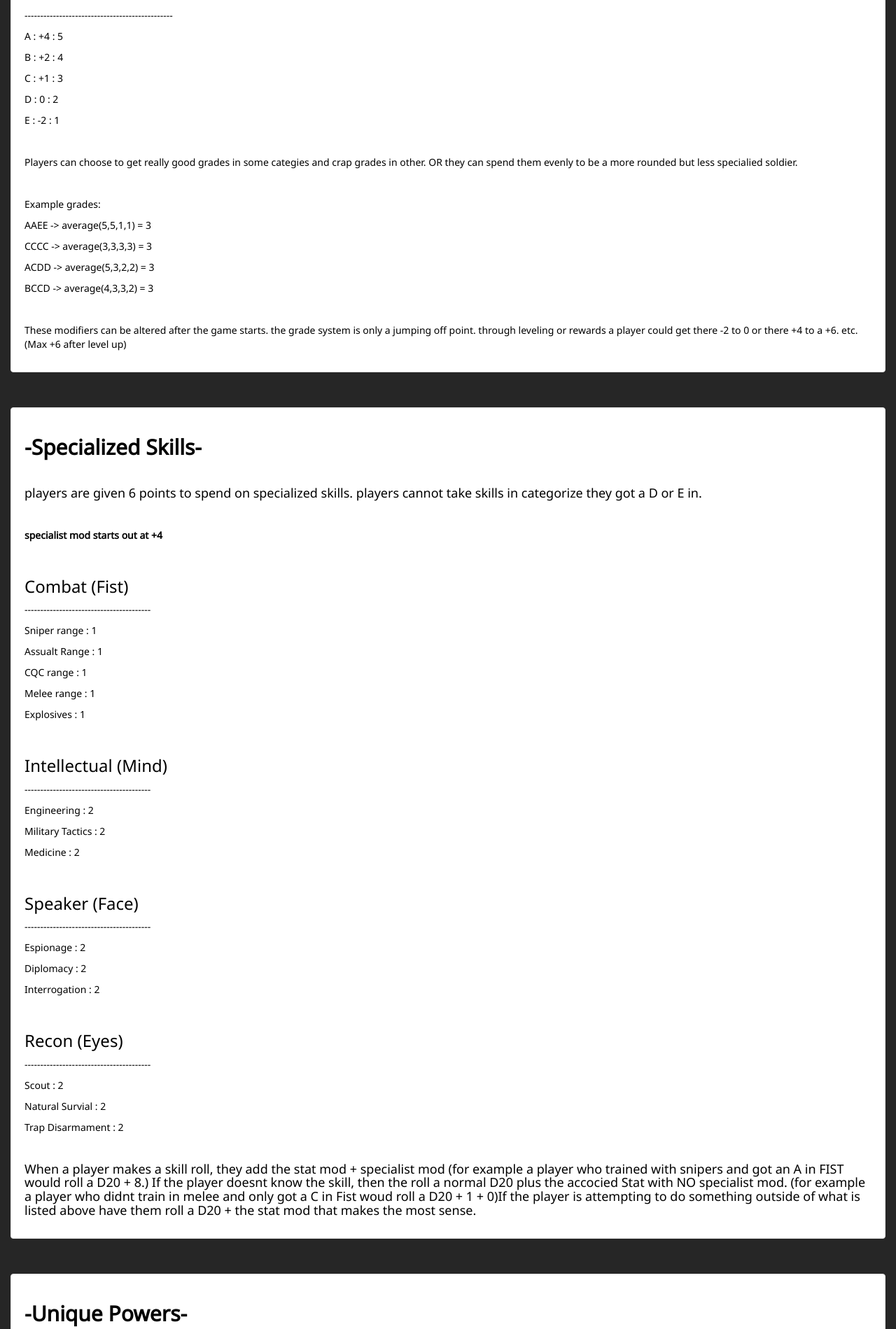
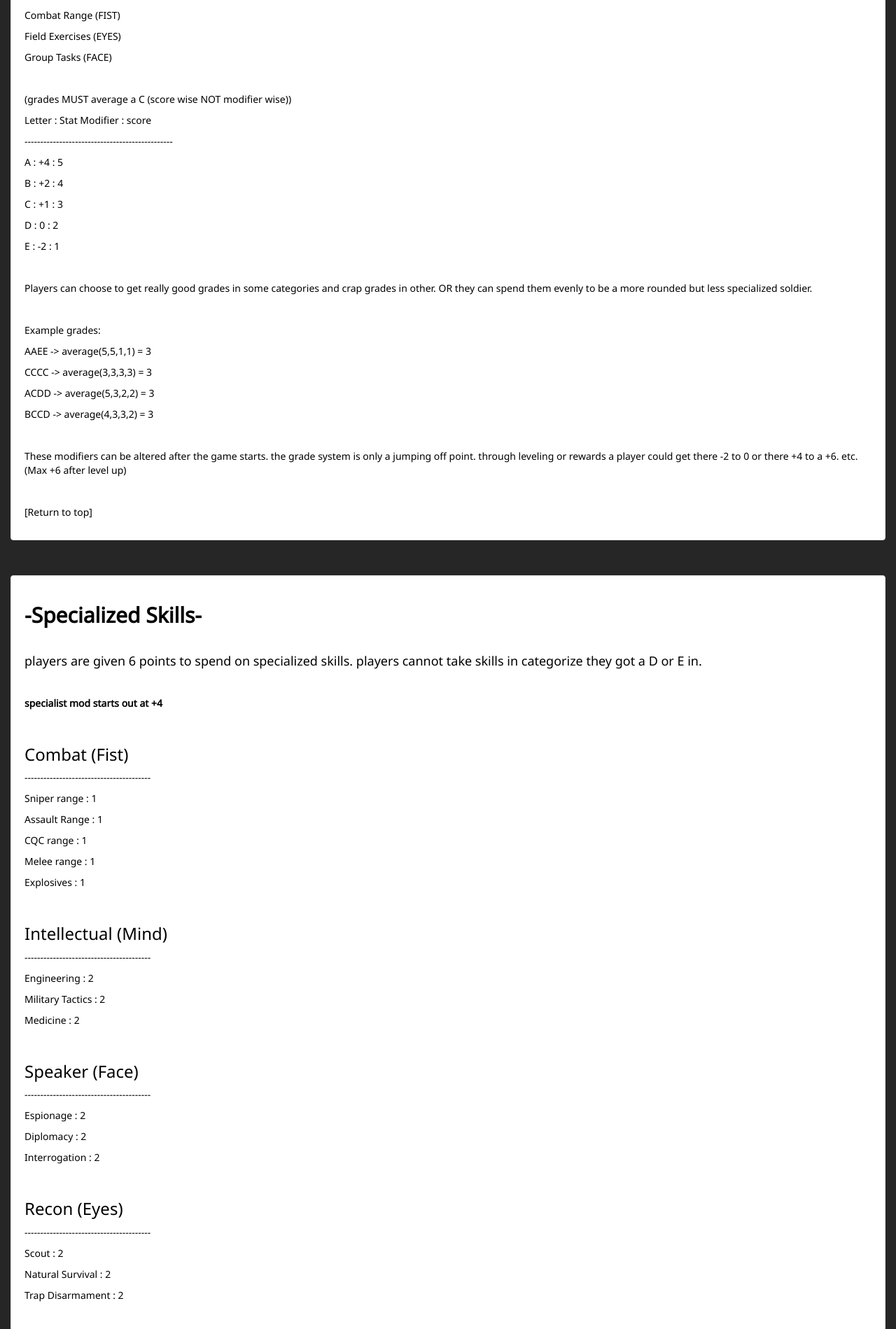
Before and after one commit to EndArixx/Projects, a Django app: page /RPG/PlayerHandbook in a window 1280 px wide. Shown: the part 2202-4101 px from the top of the page at 70% size. Run offline with Django 3.2, Linux system fonts and the light colour scheme; some libraries are stand-ins or nearby versions.

Commit message:
Player handbook update
Added some links to the return to the top.

```diff
--- a/Table Top RPG Stat Website/Core/stats/templates/stats/playerHB.html
+++ b/Table Top RPG Stat Website/Core/stats/templates/stats/playerHB.html
@@ -15,7 +15,7 @@
 
 
 	<p>&nbsp;</p>
-
+	<section id = 'contents'>
 	<div class = well-lg>
 	<h2> <b>Contents </b></h2>
 	<h4><li><a href = "#intro">Introduction</a></h4></li>
@@ -35,11 +35,13 @@
 	<h4><li><a href = "#lvl"> Leveling </a></h4></li>
 	<h4><li><a href = "#tank"> The Tank </a></h4></li>
 	</div>
+	</section>
 
 	<section id = 'intro'>
 	<h2><strong>-Introduction-</strong></h2>
 	<h4>Welcome to the forest. you are a WW1 Tank squadron who is about to enter an inter-dimensional rift known as 'The Forest'.</h4>
 	</section>
+	<p>&nbsp;</p><p><a href = "#contents">[Return to top]</a></p>
 
 	<p>&nbsp;</p>
 	<section id = 'stat'>
@@ -58,6 +60,7 @@
 			<p>&emsp;This is based on the technology itself. for example a tank could have a tech stat of +5 which the driver would roll to try and cross a muddy field</p>
 		<h3><strong>Power</strong>:</h3>
 			<p>&emsp; This would be used for any kind of magic stat or super power. each spell/spell group or power would have a unique ability mode per player. (Could be used for curtain hidden abilities) this stat can grow as the player learns how to use it. for example if a player learns fireball it would start +0 but after a while as they use it a lot it would become +1 and so on</p>
+			<p>&nbsp;</p><p><a href = "#contents">[Return to top]</a></p>
 	</div></section>
 
 
@@ -70,6 +73,7 @@
 	<h4>When a player rolls a natural 20 they gain an <strong>Action Surge</strong>. An <strong>Action Surges</strong> is a currency that may only be used <b>Outside of combat</b> to avoid rolling. Action surges max out at 5. You may use 1 surge for a ten or 3 Surges for a twenty. 4 players may also use up 1 action surge each to perform a &ldquo;<strong>Team Surge</strong>&rdquo; all 4 players roll and the highest roll is used for the action.</h4>
 
 	<h4>When a player rolls a natural 1 they have the opportunity to take a <strong>moment of weakness</strong>. If they choose to take it then, the roll is considered a critical success with unexpected side effects. These side effects are up to the GC, but shouldn't be too cruel. If they player chooses not to take the <strong>moment of weakness</strong> they gain a <strong>Moment of strength</strong> A player may spend 5 <strong>moments of strength</strong> to change ANY roll to a critical. This can be done after the roll and <b>includes combat rolls.</b> Moments of strength max out at 5</h4>
+	<p>&nbsp;</p><p><a href = "#contents">[Return to top]</a></p>
 	</section>
 
 	<p>&nbsp;</p>
@@ -94,7 +98,7 @@
 		<p>D : 0  : 2</p>
 		<p>E : -2 : 1</p>
 		<p>&nbsp;</p>
-		<p>Players can choose to get really good grades in some categies and crap grades in other. OR they can spend them evenly to be a more rounded but less specialied soldier.</p>
+		<p>Players can choose to get really good grades in some categories and crap grades in other. OR they can spend them evenly to be a more rounded but less specialized soldier.</p>
 		<p>&nbsp;</p>
 		<p>Example grades:</p>
 		<p>AAEE -&gt; average(5,5,1,1) = 3</p>
@@ -103,6 +107,7 @@
 		<p>BCCD -&gt; average(4,3,3,2) = 3</p>
 		<p>&nbsp;</p>
 		<p>These modifiers can be altered after the game starts. the grade system is only a jumping off point. through leveling or rewards a player could get there -2 to 0 or there +4 to a +6. etc. (Max +6 after level up)</p>
+		<p>&nbsp;</p><p><a href = "#contents">[Return to top]</a></p>
 	</div></section>
 	<p>&nbsp;</p>
 
@@ -116,7 +121,7 @@
 		<h3>Combat (Fist)</h3>
 		<p>----------------------------------------</p>
 		<p>Sniper range : 1</p>
-		<p>Assualt Range : 1</p>
+		<p>Assault Range : 1</p>
 		<p>CQC range : 1</p>
 		<p>Melee range : 1</p>
 		<p>Explosives : 1</p>
@@ -136,10 +141,12 @@
 		<h3>Recon (Eyes)</h3>
 		<p>----------------------------------------</p>
 		<p>Scout : 2</p>
-		<p>Natural Survial : 2</p>
+		<p>Natural Survival : 2</p>
 		<p>Trap Disarmament : 2</p>
 		<p>&nbsp;</p>
-		<h4>When a player makes a skill roll, they add the stat mod + specialist mod (for example a player who trained with snipers and got an A in FIST would roll a D20 + 8.) If the player doesnt know the skill, then the roll a normal D20 plus the accocied Stat with NO specialist mod. (for example a player who didnt train in melee and only got a C in Fist woud roll a D20 + 1 + 0)If the player is attempting to do something outside of what is listed above have them roll a D20 + the stat mod that makes the most sense.</h4>
+		<h4>When a player makes a skill roll, they add the stat mod + specialist mod (for example a player who trained with snipers and got an A in FIST would roll a D20 + 8.) If the player doesn't know the skill, then the roll a normal D20 plus the associated Stat with NO specialist mod. (for example a player who didn&rsquo;t train in melee and only got a C in Fist would roll a D20 + 1 + 0)If the player is attempting to do something outside of what is listed above have them roll a D20 + the stat mod that makes the most sense.</h4>
+
+		<p>&nbsp;</p><p><a href = "#contents">[Return to top]</a></p>
 	</div></section>
 	<p>&nbsp;</p>
 
@@ -152,12 +159,14 @@
 		<h3>Magic</h3>
 		<h3>Divine Gift<h3>
 		<h3>Genetic Modification<h3>
+		<p>&nbsp;</p><p><a href = "#contents">[Return to top]</a></p>
 	</div></section>
 	<p>&nbsp;</p>
 
 	<section id = 'hidden'>
 		<h2><strong>-Hidden Talents-</strong></h2>
 		<h4>Each player will be able to choose one or several hidden talents depending on size. the GC should work with the player to give them something that makes them special but also is balanced with others and doesn&rsquo;t break the game. These hidden talents offer special skills or items and do not need to be revealed player to player.</h4>
+		<p>&nbsp;</p><p><a href = "#contents">[Return to top]</a></p>
 	</section>
 	<p>&nbsp;</p>
 	<p>&nbsp;</p>
@@ -165,7 +174,7 @@
 	<section id = 'hp'><div class = well>
 		<h2><strong>-Health-</strong></h2>
 		<p>&nbsp;</p>
-		<p>character health takes teh form of a five pointed star. at the top of the star is the Head HP, the left and right sides are left and right arms and legs. and finally in the middle is the core HP</p>
+		<p>character health takes the form of a five pointed star. at the top of the star is the Head HP, the left and right sides are left and right arms and legs. and finally in the middle is the core HP</p>
 		<p>&nbsp;</p>
 		<p>standard soldier:</p>
 		<p>Head: 25</p>
@@ -178,12 +187,14 @@
 		<p>if any body part is 0 then it is permanently disable until fixed by a medical professional or replaced. If it is the head or Core that reaches 0, the person dies. They can however be resuscitated in given situations.</p>
 		<p>&nbsp;</p>
 		<p>Non-Lethal attacks cannot drop any body part below 1</p>
+		<p>&nbsp;</p><p><a href = "#contents">[Return to top]</a></p>
 	</div></section>
 	<p>&nbsp;</p>
 
 	<section id = 'loadout'>
 	<h2><strong>-Loadout-</strong></h2>
 		<h4>When players leave the tank they tell the Game Command which weapons, gear, armor, etc. they're bringing with them. It is up to the commander and should be 'within reason'</h4>
+		<p>&nbsp;</p><p><a href = "#contents">[Return to top]</a></p>
 	</section>
 	<p>&nbsp;</p>
 	<p>&nbsp;</p>
@@ -209,7 +220,7 @@
 		<h4>2: Aim shot.</h4>
 		<li>standard attack, can name target Head, Body, Arm, Leg <a href = "#shooting">(details below)</a></li>
 		<h4>3: steadied shot, spray or special:</h4>
-		<li><b>Steadied</b>: same as aimshot but add +1 to 2d6 shooting roll, does double damage if weakness is known.</li>
+		<li><b>Steadied</b>: same as aim-shot but add +1 to 2d6 shooting roll, does double damage if weakness is known.</li>
 		<li><b>Spray</b>: with a machine gun you unload targeting multiple people</li>
 		<li><b>Special</b>: Something special to the weapons such as an under barrel grenade launcher.</li>
 		<p>&nbsp;</p>
@@ -226,17 +237,18 @@
 		<p>When a group of enemy soldiers attack, instead of rolling per each individual soldier. The GC rolls a 1d20 + number of attackers - 1 (for a maximum of +10). The idea being to speed up enemies combat turn.</p>
 		<p>A player-soldier starts with a hit score of 15. When an enemy soldier shoots, this is the amount the enemy soldiers need to meet to hit the player. This can be changed via powers. Standard armor does not change hit score.<p>
 		<p>&nbsp;</p>
-
+		<p>&nbsp;</p><p><a href = "#contents">[Return to top]</a></p>
 	</div></section>
 	<p>&nbsp;</p>
 
-	<section id = 'stat'><div class = well>
+	<section id = 'armor'><div class = well>
 		<h2><strong>-Armour-</strong></h2>
 		<p>&nbsp;</p>
 		<p>Armor absorbs damage before it hits the player but breaks down slowly. for example lets say a player has 15 armor and is shot with a 20 bullet. the armor reduces the bullet to only 5 damage but the armor itself is also damaged and now is 14 armor.</p>
-		<p>however, some attacks may ignore armor and hit the HP directly such as Armor piercing rounds or specific called shots that hit weak points in the armor. The exact funtionality of armor is left up to GC. for example you could have a full body sheild that only has 1 Armor point but recharges every other turn. so attacks must be made in quick succession.</p>
+		<p>however, some attacks may ignore armor and hit the HP directly such as Armor piercing rounds or specific called shots that hit weak points in the armor. The exact functionality of armor is left up to GC. for example you could have a full body shield that only has 1 Armor point but recharges every other turn. so attacks must be made in quick succession.</p>
 		<p>&nbsp;</p>
 		<p>Cover, Cover is different than armor, instead of reducing the damage done, cover makes the role harder, so if an enemy needs a 15 to hit but they're in -5 cover, the player subtracts his roll by 5 so if they roll a 16 then subtract cover the attack misses. same goes for the enemies attack role if the player is in cover. if someone is in full cover they cannot be targeted with a normal attack.</p>
+		<p>&nbsp;</p><p><a href = "#contents">[Return to top]</a></p>
 	</div></section>
 	<p>&nbsp;</p>
 
@@ -264,6 +276,7 @@
 		<p>greater 7 : Limb Shot</p>
 		<p>7 to 5 : body shot</p>
 		<p>4 or less : glancing shot</p>
+		<p>&nbsp;</p><p><a href = "#contents">[Return to top]</a></p>
 	</div></section>
 	<p>&nbsp;</p>
 
@@ -289,12 +302,14 @@
 		<p>6 - down left</p>
 		<p>7 - left</p>
 		<p>8 - up left</p>
+		<p>&nbsp;</p><p><a href = "#contents">[Return to top]</a></p>
 	</div></section>
 	<p>&nbsp;</p>
 
 	<section id = 'exp'>
 		<h2><strong>-Experience-</strong></h2>
 		<h4>This game doesn&rsquo;t have experience. Instead rewards are given after major story events or defeating great opponents.</h4>
+		<p>&nbsp;</p><p><a href = "#contents">[Return to top]</a></p>
 	</section>
 	<p>&nbsp;</p>
 	<p>&nbsp;</p>
@@ -303,6 +318,7 @@
 	<section id = 'lvl'>
 		<h2><strong>-Leveling-</strong></h2>
 		<h4>After each major story event or great opponents. the players are rewarded. These should be associated with said victory and is entirely up to the GC (so if you are the GC don&rsquo;t be too harsh. remember to reward your players. Make them feel like they actually accomplished something. Reward creativity but on the same note. don&rsquo;t spoil them. they should feel like they worked toward and earned the rewards.)</h4>
+		<p>&nbsp;</p><p><a href = "#contents">[Return to top]</a></p>
 	</section>
 	<p>&nbsp;</p>
 	<p>&nbsp;</p>
@@ -311,8 +327,9 @@
 	<section id = 'tank'>
 		<h2><strong>-The Tank-</strong></h2>
 		<h4>The tank is your mobile home base. you can always restock on food, ammo etc.</h4>
-		<h4><strong>Do NOT lose your tank.</strong> the tank has the forest regulator. without that, it is impossible to navigate the forest. The tank is also actively tracking your location and mapping out previous zones so you don&rsquo;t have to. T<strong>his is your home! </strong><strong>T</strong><strong>ake care of your home!</strong></h4>
+		<h4><strong>Do NOT lose your tank.</strong> the tank has the forest regulator. without that, it is impossible to navigate the forest. The tank is also actively tracking your location and mapping out previous zones so you don&rsquo;t have to. <strong>This is your home! </strong><strong>Take care of your home!</strong></h4>
 		<h4>the tank is also able to burn a fuel cell to return to the forest in emergency situations. but use it sparingly because you only have 3 fuel cells to start out, Also you have no idea where in the forest you will end up.</h4>
+		<p>&nbsp;</p><p><a href = "#contents">[Return to top]</a></p>
 	</section>
 	<p>&nbsp;</p>
 	<p>&nbsp;</p>
```
